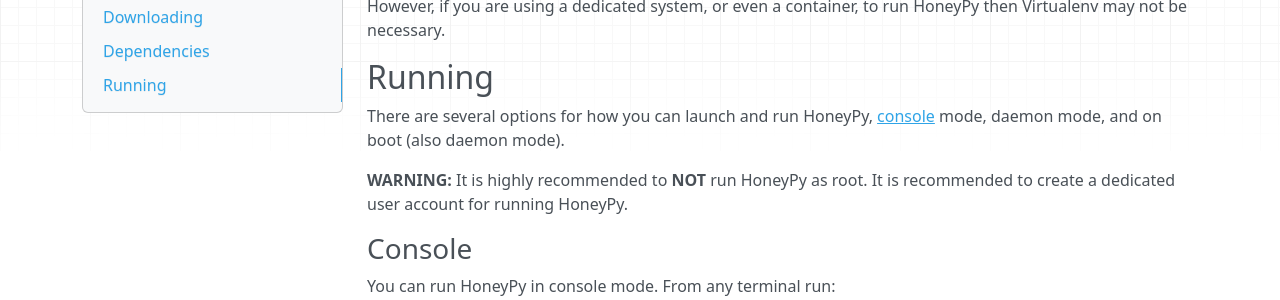
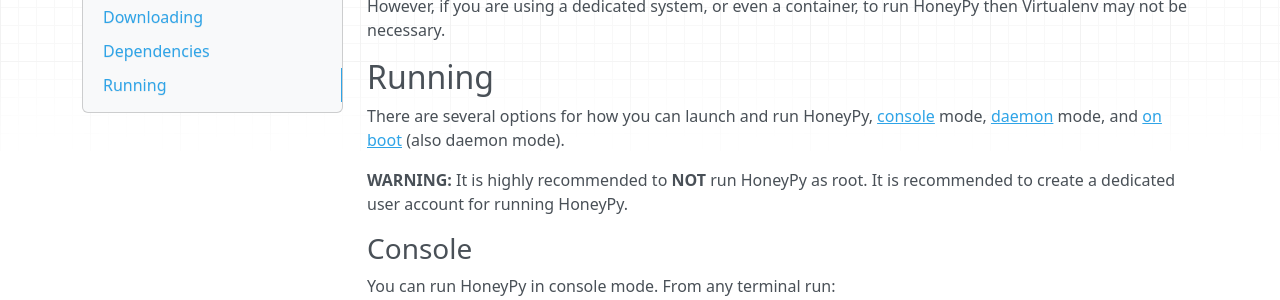
Before and after one commit to foospidy/HoneyPy, an MkDocs documentation site: the page built from docs/installing.md, in a window 1280 px wide and 900 px high, scrolled down 1037 px. Shown: the part 155-455 px from the top of the window. Built offline with MkDocs 1.6.1, drawn with Linux system fonts in a browser that asks for light colours; nearby versions of some CDN libraries; old or Windows-style settings are respelled for this version of MkDocs; some of the changed lines change nothing that is shown.

Commit message:
docs update

```diff
--- a/docs/installing.md
+++ b/docs/installing.md
@@ -51,7 +51,7 @@
 
 ## Running
 
-There are several options for how you can launch and run HoneyPy, [console](#console) mode, daemon mode, and on boot (also daemon mode).
+There are several options for how you can launch and run HoneyPy, [console](#console) mode, [daemon](#daemon) mode, and [on boot](#on-boot) (also daemon mode).
 
 __WARNING:__ It is highly recommended to __NOT__ run HoneyPy as root. It is recommended to create a dedicated user account for running HoneyPy.
 
```
